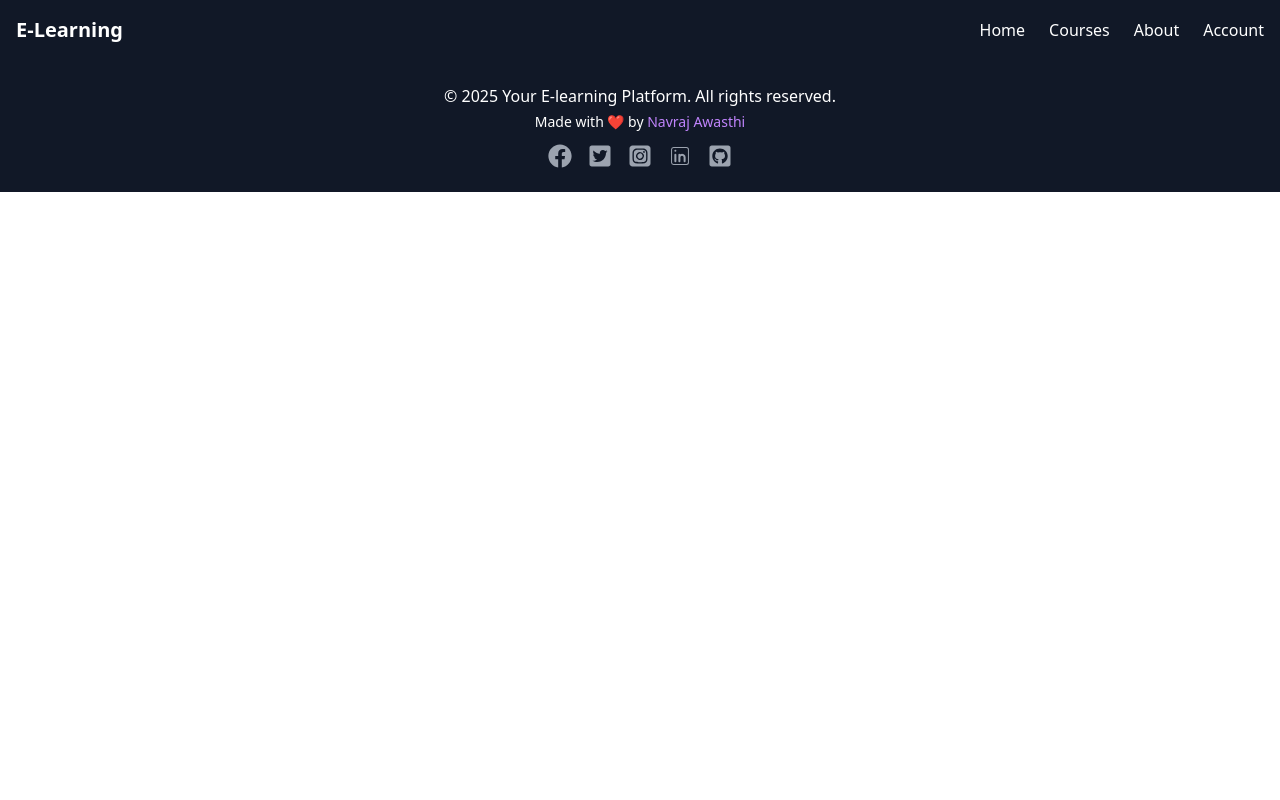
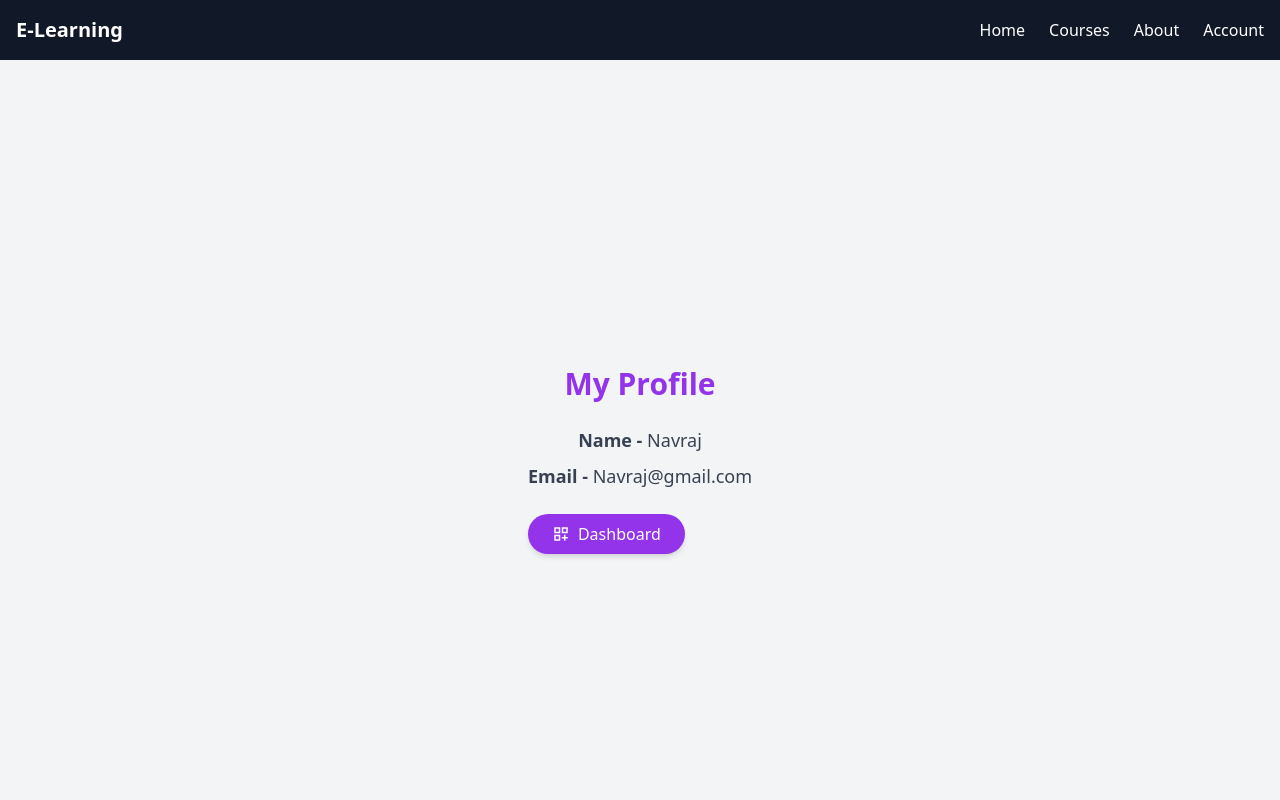
Before and after one commit to Navraj12/E-learning_platform, a React (Vite) app in the folder Frontend/: page /account in a window 1280 px wide. Shown: the top 800 px of the page. Built offline with nearby package versions, Linux system fonts and the light colour scheme.

Commit message:
account and about page added

```diff
--- a/Frontend/src/App.jsx
+++ b/Frontend/src/App.jsx
@@ -2,6 +2,8 @@ import React from "react";
 import { BrowserRouter, Route, Routes } from "react-router-dom";
 import Footer from "./components/footer/Footer";
 import Header from "./components/header/Header";
+import About from "./pages/about/About";
+import Account from "./pages/account/Account";
 import Login from "./pages/auth/Login";
 import Register from "./pages/auth/Register";
 import Verify from "./pages/auth/Verify";
@@ -13,6 +15,8 @@ function App() {
         <Header />
         <Routes>
           <Route path="/" element={<Home />} />
+          <Route path="/account" element={<Account />} />
+          <Route path="/about" element={<About />} />
           <Route path="/login" element={<Login />} />
           <Route path="/register" element={<Register />} />
           <Route path="/verify" element={<Verify />} />
--- /dev/null
+++ b/Frontend/src/pages/about/About.jsx
@@ -0,0 +1,19 @@
+import React from "react";
+
+const About = () => {
+  return (
+    <div className="flex flex-col justify-center items-center min-h-screen bg-gray-100 text-center">
+      <div className="max-w-2xl px-6 py-12">
+        <h2 className="text-3xl font-bold text-purple-700 mb-4">About Us</h2>
+        <p className="text-gray-600 leading-relaxed">
+          We are dedicated to providing high-quality online courses to help
+          individuals learn and grow in their desired fields. Our experienced
+          instructors ensure that each course is tailored for effective learning
+          and practical application.
+        </p>
+      </div>
+    </div>
+  );
+};
+
+export default About;
--- /dev/null
+++ b/Frontend/src/pages/account/Account.jsx
@@ -0,0 +1,22 @@
+import React from "react";
+import { MdOutlineDashboardCustomize } from "react-icons/md";
+
+const Account = () => {
+  return (
+    <div className="h-screen flex items-center justify-center bg-gray-100 px-6">
+      <div className="text-center max-w-2xl">
+        <h2 className="text-3xl font-bold text-purple-600 mb-6">My Profile</h2>
+        <div className="flex flex-col items-center text-lg text-gray-700 space-y-2">
+          <p className="font-semibold">Name - <span className="font-normal">Navraj</span></p>
+          <p className="font-semibold">Email - <span className="font-normal">Navraj@gmail.com</span></p>
+        </div>
+        <button className="mt-6 flex items-center justify-center gap-2 bg-purple-600 text-white px-6 py-2 rounded-full shadow-md hover:bg-purple-700 transition">
+          <MdOutlineDashboardCustomize className="text-lg" />
+          Dashboard
+        </button>
+      </div>
+    </div>
+  );
+};
+
+export default Account;
```
